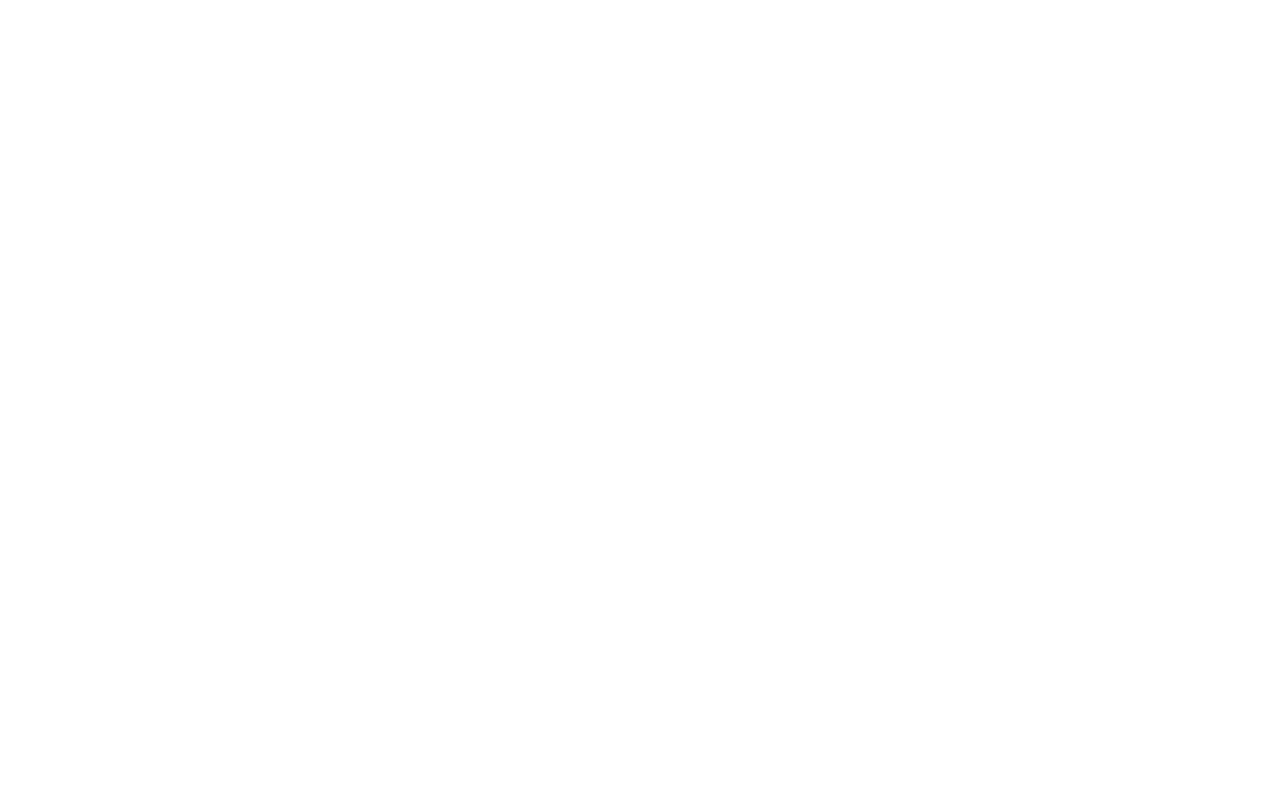
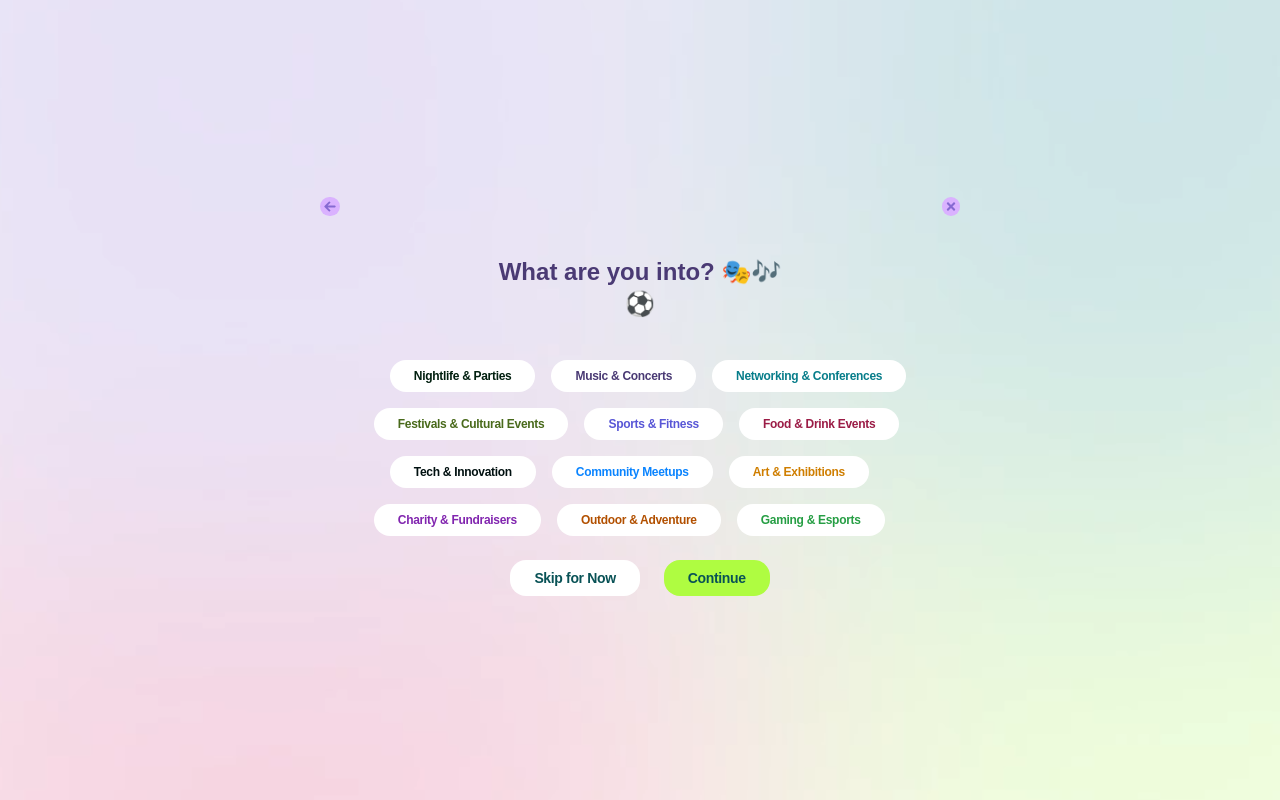
Before and after one commit to Bekuech1/Meetro, a React (Vite) app: page /interest in a window 1280 px wide. Before the commit this address had no page. Built offline with nearby package versions, Linux system fonts and the light colour scheme.

Commit message:
created interest page

```diff
--- a/src/App.jsx
+++ b/src/App.jsx
@@ -5,6 +5,7 @@
 import Signup2 from "./routes/Onboarding/Signup2"
 import Location from "./routes/Onboarding/Location"
 import Calender from "./routes/Onboarding/Calender"
+import Interest from "./routes/Onboarding/Interest"
 
 function App() {
 
@@ -18,6 +19,7 @@
       <Route path="/sign" element={<Signup2 />} />
       <Route path="/location" element={<Location />} />
       <Route path="/calender" element={<Calender />} />
+      <Route path="/interest" element={<Interest />} />
     </Routes>
     </BrowserRouter>
     </>
--- a/src/components/Onboarding/Layout.jsx
+++ b/src/components/Onboarding/Layout.jsx
@@ -1,6 +1,5 @@
 import { useNavigate } from 'react-router'
 import React from 'react'
-import OnboardingButton from './OnboardingButton'
 
 
 function Layout({text, children, handleClick1, handleClick2}) {
--- a/src/components/Onboarding/OnboardingButton.jsx
+++ b/src/components/Onboarding/OnboardingButton.jsx
@@ -1,7 +1,7 @@
 
 function OnboardingButton({ title, onclick, className, type}) {
   return (
-            <button className={`paytone py-2 px-6 text-sm tracking-tight font-extrabold text-[#095256] rounded-2xl mb-2 ${className}`}
+            <button className={`paytone py-2 px-6 text-sm tracking-tight font-extrabold rounded-2xl mb-2 ${className}`}
              onClick={onclick} type={type}>
                 {typeof title === "string" ? title
                 :
--- a/src/routes/Onboarding/Calender.jsx
+++ b/src/routes/Onboarding/Calender.jsx
@@ -10,7 +10,7 @@
         {
             title: "Skip for Now",
             className: "bg-white",
-            onclick: ()=> navigate('/location')
+            onclick: ()=> navigate('/interest')
         },
         {
             title: {
--- /dev/null
+++ b/src/routes/Onboarding/Interest.jsx
@@ -0,0 +1,123 @@
+import Layout from "../../components/Onboarding/Layout"
+import OnboardingButton from "../../components/Onboarding/OnboardingButton";
+
+function Interest() {
+    const text = "What are you into? 🎭🎶⚽";
+    const buttons = [
+        {
+            title: "Nightlife & Parties",
+            // onclick: "",
+            className: "text-[#011F0F] bg-white text-xs mx-4 "
+        },
+        {
+            title: "Music & Concerts",
+            // onclick: "",
+            className: "text-[#4A3A74] bg-white text-xs mr-4"
+        },
+        {
+            title: "Networking & Conferences",
+            // onclick: "",
+            className: "text-[#077D8A] bg-white text-xs"
+        },
+        {
+            title: "Festivals & Cultural Events",
+            // onclick: "",
+            className: "text-[#496A1B] bg-white text-xs mr-4"
+        },
+        {
+            title: "Sports & Fitness",
+            // onclick: "",
+            className: "text-[#5856D6] bg-white text-xs mr-4"
+        },
+        {
+            title: "Food & Drink Events",
+            // onclick: "",
+            className: "text-[#9B1C46] bg-white text-xs"
+        },
+        {
+            title: "Tech & Innovation",
+            // onclick: "",
+            className: "text-[#001010] bg-white text-xs mx-4"
+        },
+        {
+            title: "Community Meetups",
+            // onclick: "",
+            className: "text-[#0A84FF] bg-white text-xs mr-4"
+        },
+        {
+            title: "Art & Exhibitions",
+            // onclick: "",
+            className: "text-[#CF7E00] bg-white text-xs"
+        },
+        {
+            title: "Charity & Fundraisers",
+            // onclick: "",
+            className: "text-[#8125AF] bg-white text-xs mr-4"
+        },
+        {
+            title: "Outdoor & Adventure",
+            // onclick: "",
+            className: "text-[#B25000] bg-white text-xs mr-4"
+        },
+        {
+            title: "Gaming & Esports",
+            // onclick: "",
+            className: "text-[#269E44] bg-white text-xs"
+        },
+        {
+            title: "Skip for Now",
+            // onclick: "",
+            className: "text-[#095256] bg-white"
+        },
+        {
+            title: "Continue",
+            // onclick: "",
+            className: "text-[#095256] bg-[#AFFC41] "
+        },
+    ]
+  return (
+    <div>
+      <Layout text={text}>
+        <div>
+            <div className="flex flex-col gap-2">
+                <div>
+                    {
+                        buttons.slice(0,3).map((btn, ind)=>(
+                            <OnboardingButton key={ind} {...btn}/>
+                        ))
+                    }
+                </div>
+                <div>
+                    {
+                        buttons.slice(3,6).map((btn, ind)=>(
+                            <OnboardingButton key={ind + 3} {...btn}/>
+                        ))
+                    }
+                </div>
+                <div>
+                    {
+                        buttons.slice(6,9).map((btn, ind)=>(
+                            <OnboardingButton key={ind + 6} {...btn}/>
+                        ))
+                    }
+                </div>
+                <div>
+                    {
+                        buttons.slice(9,12).map((btn, ind)=>(
+                            <OnboardingButton key={ind + 9} {...btn}/>
+                        ))
+                    }
+                </div>
+            </div>
+        </div>
+        <div className="flex justify-center gap-6 mt-4">
+            {buttons.slice(12, 14).map((btn, ind)=>(
+                <OnboardingButton key={ind + 12} {...btn}/>
+            ))}
+        </div>
+      </Layout>
+    </div>
+  )
+}
+
+export default Interest
```
